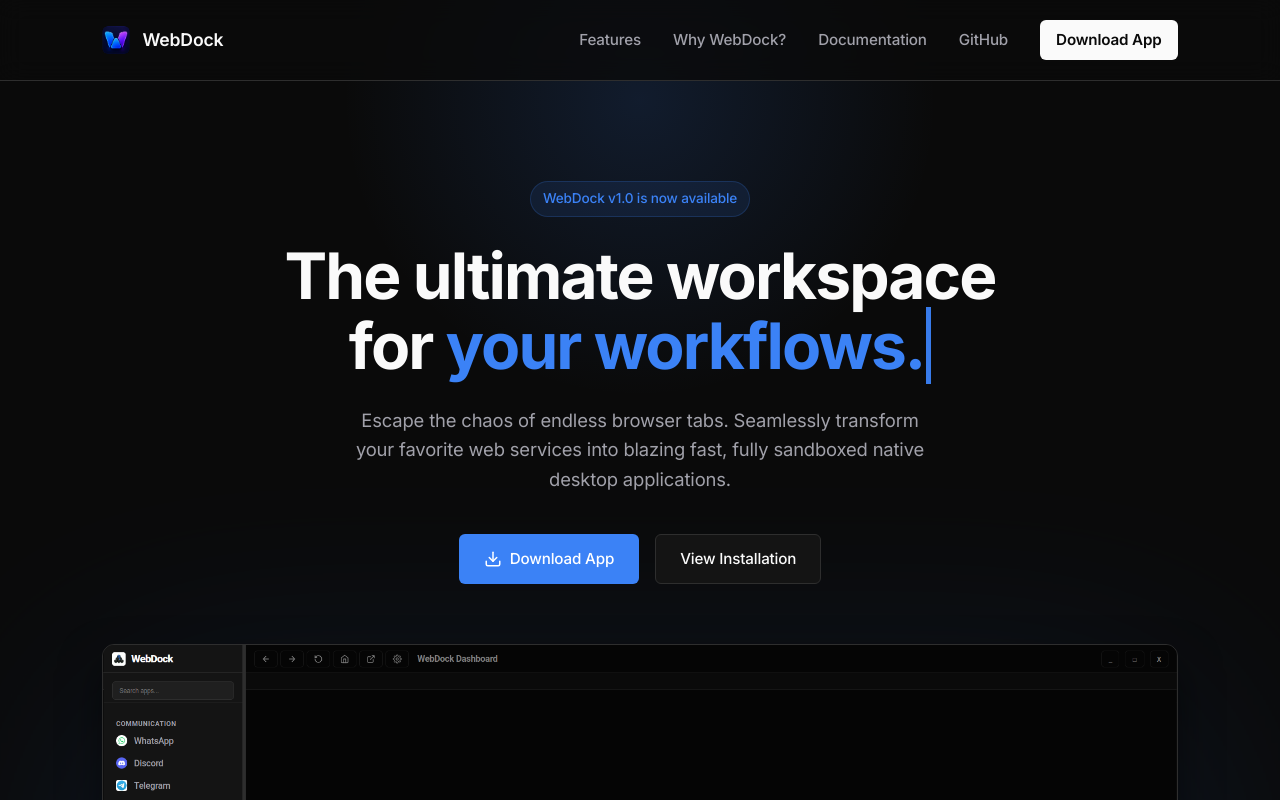
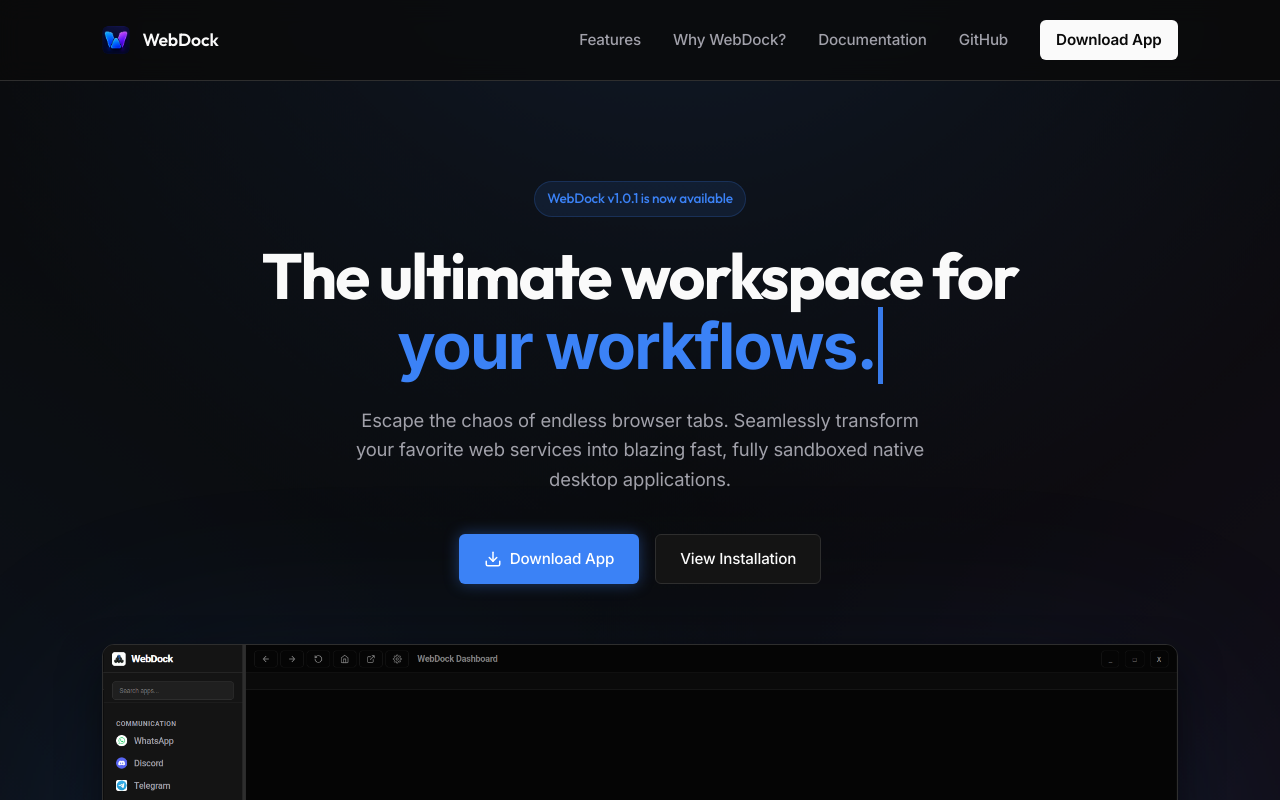
Before and after one commit to chriz-3656/webdock, an Electron app: page index.html in a window 1280 px wide. Shown: the top 800 px of the page. Drawn offline with Linux system fonts and the light colour scheme; no server answers.

Commit message:
style: enhance landing page UI and update versions to 1.0.1

```diff
--- a/index.html
+++ b/index.html
@@ -33,7 +33,7 @@
 
   <link rel="preconnect" href="https://fonts.googleapis.com">
   <link rel="preconnect" href="https://fonts.gstatic.com" crossorigin>
-  <link href="https://fonts.googleapis.com/css2?family=Inter:wght@300;400;500;600;700&display=swap" rel="stylesheet">
+  <link href="https://fonts.googleapis.com/css2?family=Inter:wght@300;400;500;600;700&family=Outfit:wght@500;600;700;800&display=swap" rel="stylesheet">
   <style>
     :root {
       --bg-color: #0A0A0A;
@@ -62,18 +62,41 @@
       letter-spacing: -0.01em;
     }
 
+    /* Typography Overrides */
+    h1, h2, h3, .logo, .hero-badge {
+      font-family: 'Outfit', sans-serif;
+    }
+
     /* Ambient Background Glow */
     .ambient-glow {
-      position: absolute;
-      width: 600px;
-      height: 600px;
-      background: radial-gradient(circle, var(--accent-glow) 0%, rgba(10,10,10,0) 70%);
-      top: -200px;
-      left: 50%;
-      transform: translateX(-50%);
-      border-radius: 50%;
+      position: fixed;
+      width: 150vw;
+      height: 150vh;
+      background: radial-gradient(circle at 50% 0%, rgba(59, 130, 246, 0.15) 0%, transparent 50%),
+                  radial-gradient(circle at 100% 100%, rgba(139, 92, 246, 0.1) 0%, transparent 50%),
+                  radial-gradient(circle at 0% 100%, rgba(59, 130, 246, 0.1) 0%, transparent 50%);
+      top: -25vh;
+      left: -25vw;
       z-index: -1;
       pointer-events: none;
+      animation: gradientShift 15s ease infinite alternate;
+    }
+
+    @keyframes gradientShift {
+      0% { transform: scale(1) translate(0, 0); }
+      50% { transform: scale(1.05) translate(2%, 2%); }
+      100% { transform: scale(1) translate(-2%, -2%); }
+    }
+
+    /* Scroll Animations */
+    .reveal {
+      opacity: 0;
+      transform: translateY(40px);
+      transition: opacity 0.8s cubic-bezier(0.4, 0, 0.2, 1), transform 0.8s cubic-bezier(0.4, 0, 0.2, 1);
+    }
+    .reveal.active {
+      opacity: 1;
+      transform: translateY(0);
     }
 
     /* Navbar */
@@ -197,10 +220,12 @@
     .btn-primary {
       background-color: var(--accent-color);
       color: #ffffff;
+      box-shadow: 0 0 15px rgba(59, 130, 246, 0.4);
     }
     .btn-primary:hover {
       background-color: #2563EB;
-      box-shadow: 0 4px 12px rgba(59, 130, 246, 0.3);
+      box-shadow: 0 0 25px rgba(59, 130, 246, 0.7);
+      transform: translateY(-2px);
     }
     .btn-secondary {
       background-color: var(--surface-color);
@@ -209,6 +234,8 @@
     }
     .btn-secondary:hover {
       background-color: var(--hover-color);
+      border-color: var(--text-muted);
+      transform: translateY(-2px);
     }
 
     /* Hero App Presentation */
@@ -403,7 +430,7 @@
   </nav>
 
   <section class="hero">
-    <div class="hero-badge">WebDock v1.0 is now available</div>
+    <div class="hero-badge">WebDock v1.0.1 is now available</div>
     <h1>The ultimate workspace for <span class="typewrite" data-period="2500" data-type='[ "your web apps.", "your workflows.", "productivity.", "everything." ]'><span class="wrap"></span></span></h1>
     <p>Escape the chaos of endless browser tabs. Seamlessly transform your favorite web services into blazing fast, fully sandboxed native desktop applications.</p>
 
@@ -795,6 +822,23 @@
     }
 
     fetchDownloads();
+
+    // Intersection Observer for Scroll Animations
+    document.addEventListener('DOMContentLoaded', () => {
+      const elementsToAnimate = document.querySelectorAll('.section, .hero, .bottom-cta, .feature-block');
+      elementsToAnimate.forEach(el => el.classList.add('reveal'));
+
+      const observer = new IntersectionObserver((entries) => {
+        entries.forEach(entry => {
+          if (entry.isIntersecting) {
+            entry.target.classList.add('active');
+            observer.unobserve(entry.target);
+          }
+        });
+      }, { threshold: 0.1, rootMargin: "0px 0px -50px 0px" });
+
+      document.querySelectorAll('.reveal').forEach(el => observer.observe(el));
+    });
   </script>
 </body>
 </html>
```
Also changed, not shown: src/renderer/index.html (+1 -1 lines).
